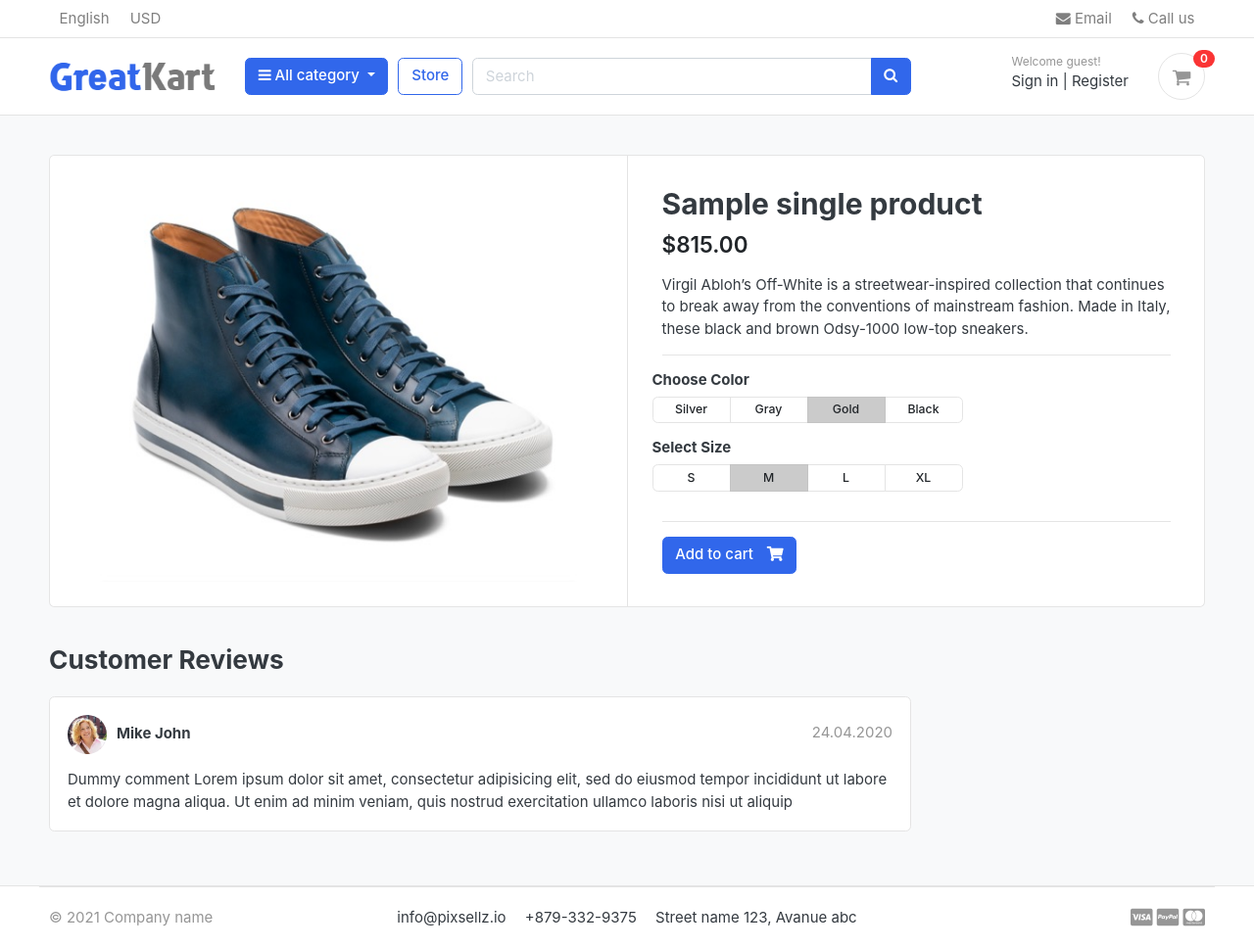
After one commit to TonmoyChak/GreatKart-App, a Django app: template templates/store/product_detail.html in a window 1280 px wide. The commit adds this page. Shown: the whole page at 98% size. Run offline with Django 3.2, Linux system fonts and the light colour scheme; the template is opened without the code that fills it: most values are stand-ins (such as "Sample title", 1, 10 or a date in 2020); some libraries are stand-ins or nearby versions; some web fonts are replaced.

Commit message:
single product configuration

```diff
--- a/store/urls.py
+++ b/store/urls.py
@@ -7,4 +7,6 @@ urlpatterns = [
 
     path('',views.store, name='store'),
     path('<slug:category_slug>/',views.store, name='products_by_category'),
+    path('<slug:category_slug>/<slug:product_slug>/',views.product_detail, name='product_detail'),
+
 ]
--- a/templates/base.html
+++ b/templates/base.html
@@ -9,7 +9,7 @@
 
 <title>GreatKart | One of the Biggest Online Shopping Platform</title>
 
-<<link href="{% static 'images/favicon.ico' %}" rel="shortcut icon" type="image/x-icon">
+<link href="{% static 'images/favicon.ico' %}" rel="shortcut icon" type="image/x-icon">
 
 <!-- jQuery -->
 <script src="{% static 'js/jquery-2.0.0.min.js' %}" type="text/javascript"></script>
--- a/templates/includes/navbar.html
+++ b/templates/includes/navbar.html
@@ -38,6 +38,7 @@
         <i class="fa fa-bars"></i> All category
       </button>
       <div class="dropdown-menu">
+        <a class="dropdown-item" href="{% url 'store' %}"> All Products </a>
         {% for category in links %}
         <a class="dropdown-item" href="{{category.get_url}}"> {{category.category_name}} </a>
       {% endfor %}
--- /dev/null
+++ b/templates/store/product_detail.html
@@ -0,0 +1,116 @@
+{% extends 'base.html' %}
+{% load static %}
+{% block content %}
+<section class="section-content padding-y bg">
+<div class="container">
+
+<!-- ============================ COMPONENT 1 ================================= -->
+<div class="card">
+	<div class="row no-gutters">
+		<aside class="col-md-6">
+<article class="gallery-wrap">
+	<div class="img-big-wrap">
+	   <a href="#"><img src="{% static './images/items/12.jpg' %}"></a>
+	</div> <!-- img-big-wrap.// -->
+
+</article> <!-- gallery-wrap .end// -->
+		</aside>
+		<main class="col-md-6 border-left">
+<article class="content-body">
+
+<h2 class="title">{{ single_product.product_name }}</h2>
+
+<div class="mb-3">
+	<var class="price h4">$815.00</var>
+</div>
+
+<p>Virgil Abloh’s Off-White is a streetwear-inspired collection that continues to break away from the conventions of mainstream fashion. Made in Italy, these black and brown Odsy-1000 low-top sneakers.</p>
+
+
+<hr>
+	<div class="row">
+		<div class="item-option-select">
+			<h6>Choose Color</h6>
+			<div class="btn-group btn-group-sm btn-group-toggle" data-toggle="buttons">
+			  <label class="btn btn-light">
+			    <input type="radio" name="radio_color"> Silver
+			  </label>
+			  <label class="btn btn-light">
+			    <input type="radio" name="radio_color" > Gray
+			  </label>
+			  <label class="btn btn-light active">
+			    <input type="radio" name="radio_color checked"> Gold
+			  </label>
+			  <label class="btn btn-light">
+			    <input type="radio" name="radio_color"> Black
+			  </label>
+			</div>
+		</div>
+	</div> <!-- row.// -->
+	<div class="row">
+		<div class="item-option-select">
+			<h6>Select Size</h6>
+			<div class="btn-group btn-group-sm btn-group-toggle" data-toggle="buttons">
+			  <label class="btn btn-light">
+			    <input type="radio" name="radio_color"> S
+			  </label>
+			  <label class="btn btn-light active">
+			    <input type="radio" name="radio_color" checked> M
+			  </label>
+			  <label class="btn btn-light">
+			    <input type="radio" name="radio_color"> L
+			  </label>
+			  <label class="btn btn-light">
+			    <input type="radio" name="radio_color"> XL
+			  </label>
+			</div>
+		</div>
+	</div> <!-- row.// -->
+	<hr>
+	<a href="./product-detail.html" class="btn  btn-primary"> <span class="text">Add to cart</span> <i class="fas fa-shopping-cart"></i>  </a>
+</article> <!-- product-info-aside .// -->
+		</main> <!-- col.// -->
+	</div> <!-- row.// -->
+</div> <!-- card.// -->
+<!-- ============================ COMPONENT 1 END .// ================================= -->
+
+<br>
+
+<div class="row">
+			<div class="col-md-9">
+
+	<header class="section-heading">
+		<h3>Customer Reviews </h3>
+
+	</header>
+
+	<article class="box mb-3">
+		<div class="icontext w-100">
+			<img src="{% static './images/avatars/avatar1.jpg' %}" class="img-xs icon rounded-circle">
+			<div class="text">
+				<span class="date text-muted float-md-right">24.04.2020 </span>
+				<h6 class="mb-1">Mike John </h6>
+
+			</div>
+		</div> <!-- icontext.// -->
+		<div class="mt-3">
+			<p>
+				Dummy comment Lorem ipsum dolor sit amet, consectetur adipisicing elit, sed do eiusmod
+				tempor incididunt ut labore et dolore magna aliqua. Ut enim ad minim veniam,
+				quis nostrud exercitation ullamco laboris nisi ut aliquip
+			</p>
+		</div>
+	</article>
+
+
+
+	</div> <!-- col.// -->
+</div> <!-- row.// -->
+
+
+</div> <!-- container .//  -->
+</section>
+<!-- ========================= SECTION CONTENT END// ========================= -->
+
+
+{% endblock %}
```
Also changed, not shown: store/views.py (+12 -0 lines), templates/store/store.html (+5 -7 lines).
